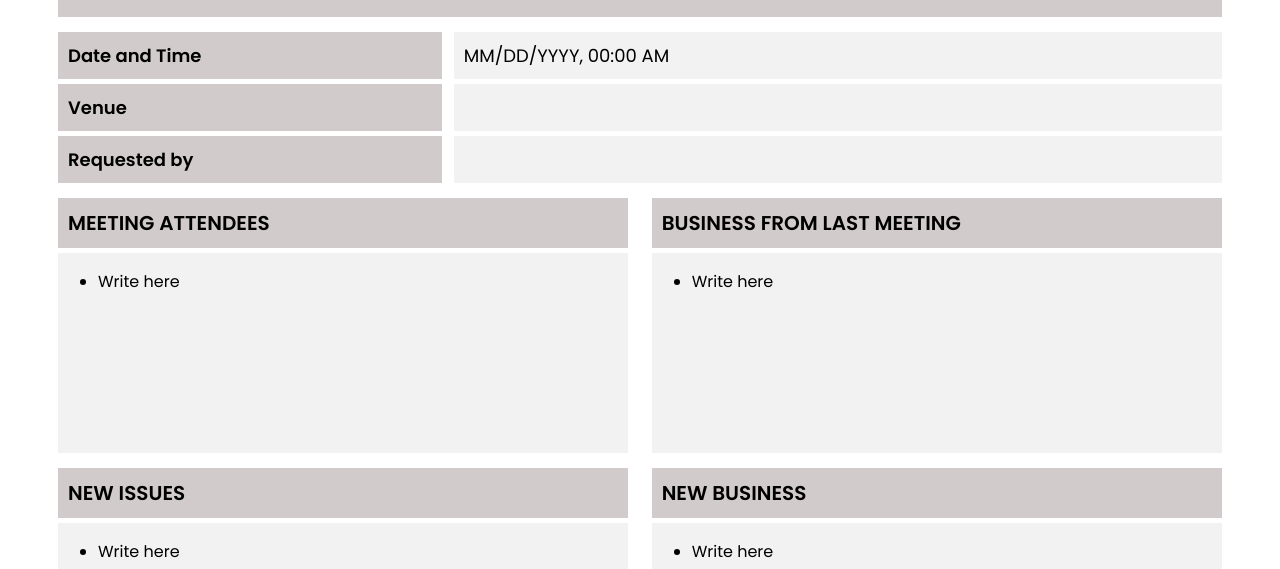
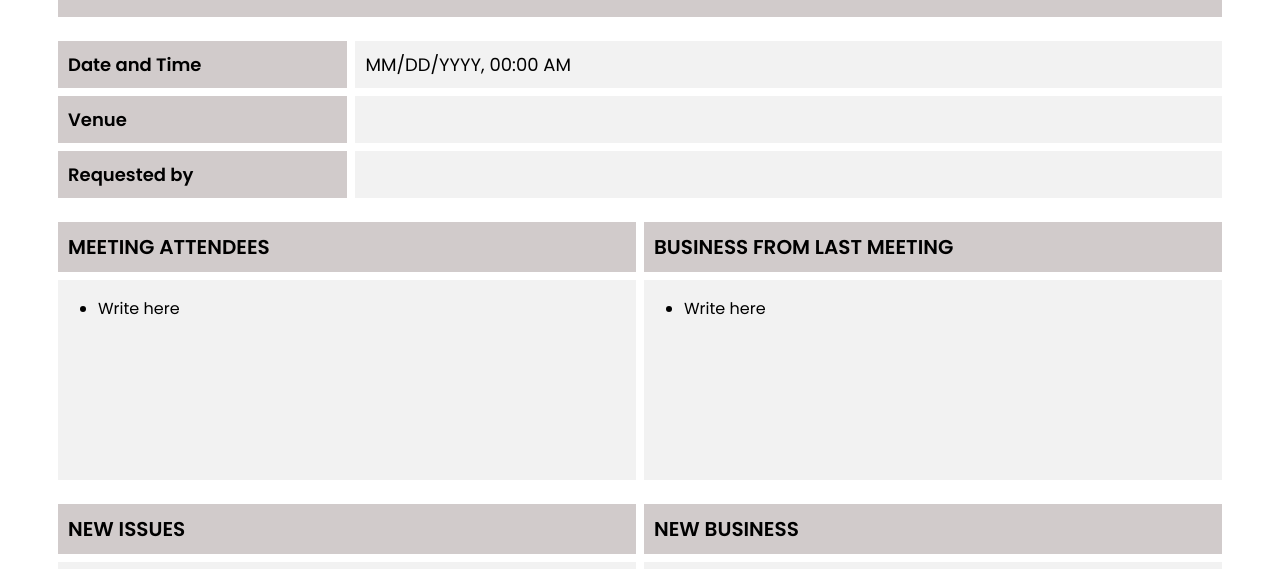
Before and after one commit to saitamashigoto/css, a plain HTML site: page meeting/index.html in a window 1280 px wide. Shown: the part 231-800 px from the top of the page. Drawn offline with Linux system fonts and the light colour scheme.

Commit message:
margin-fixed

```diff
--- a/meeting/css/styles.css
+++ b/meeting/css/styles.css
@@ -9,8 +9,6 @@
     font-weight: 400;
     box-sizing: border-box;
 }
-
-
 
 body {
     display: flex;
@@ -25,7 +23,7 @@ body {
 }
 
 .container>div:not(:last-child) {
-    margin: 15px 0;
+    margin: 1.5rem 0;
 }
 .container>div:first-child {
     margin-top: 0;
@@ -46,33 +44,34 @@ body {
 }
 
 .venue > div:not(:last-child) {
-    margin-bottom: 5px;
+    margin-bottom: 0.5rem;
 }
 
 .row {
     display: flex;
     flex-flow: row nowrap;
     font-size: 18px;
-    justify-content: space-between;
+    justify-content: flex-start;
 }
 
 .row > .heading {
     background-color: var(--primary-color);
     width: 33%;
+    margin-right: 0.5rem;
     padding: 10px;
     font-weight: 600;
 }
 
 .row > .content {
     background-color: var(--secondary-color);
-    width: 66%;
+    width: 100%;
     padding: 10px;
 }
 
 .card {
     display: flex;
     flex-flow: column wrap;
-    width: 49%;
+    width: 100%;
 }
 
 .card > .heading {
@@ -82,7 +81,7 @@ body {
     font-weight: 600;
 }
 .card > .content {
-    margin-top: 5px;
+    margin-top: 0.5rem;
     background-color: var(--secondary-color);
     height: 200px;
 }
@@ -90,5 +89,10 @@ body {
 .attendees, .new-issues, .updates {
     display: flex;
     flex-flow: row nowrap;
-    justify-content: space-between;
+    justify-content: flex-start;
 }
+.attendees > div:first-child,
+.new-issues > div:first-child,
+.updates > div:first-child {
+    margin-right: 0.5rem;
+}
```
